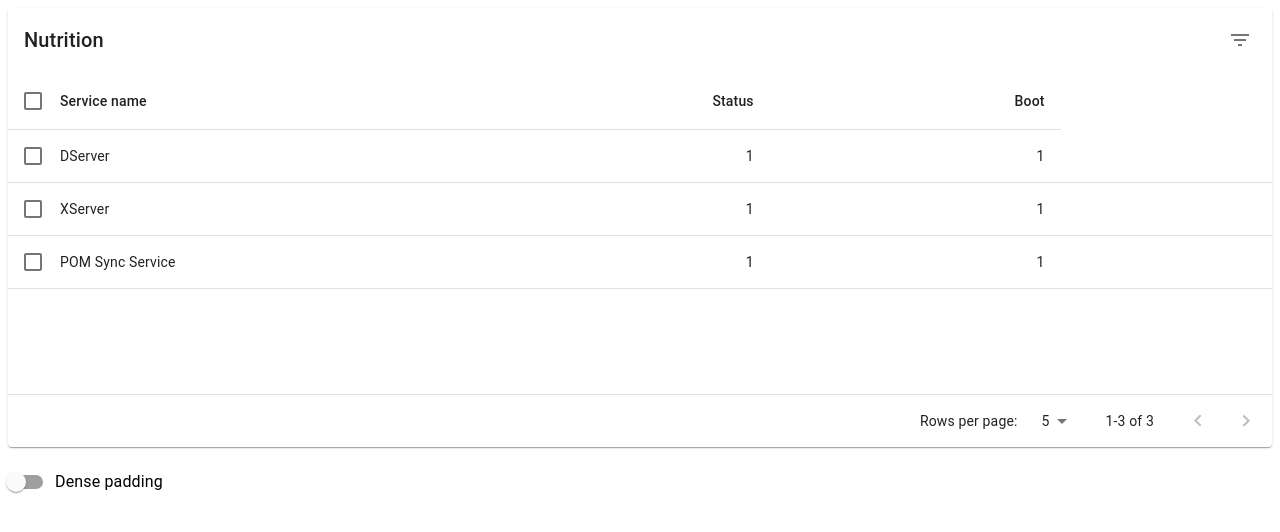
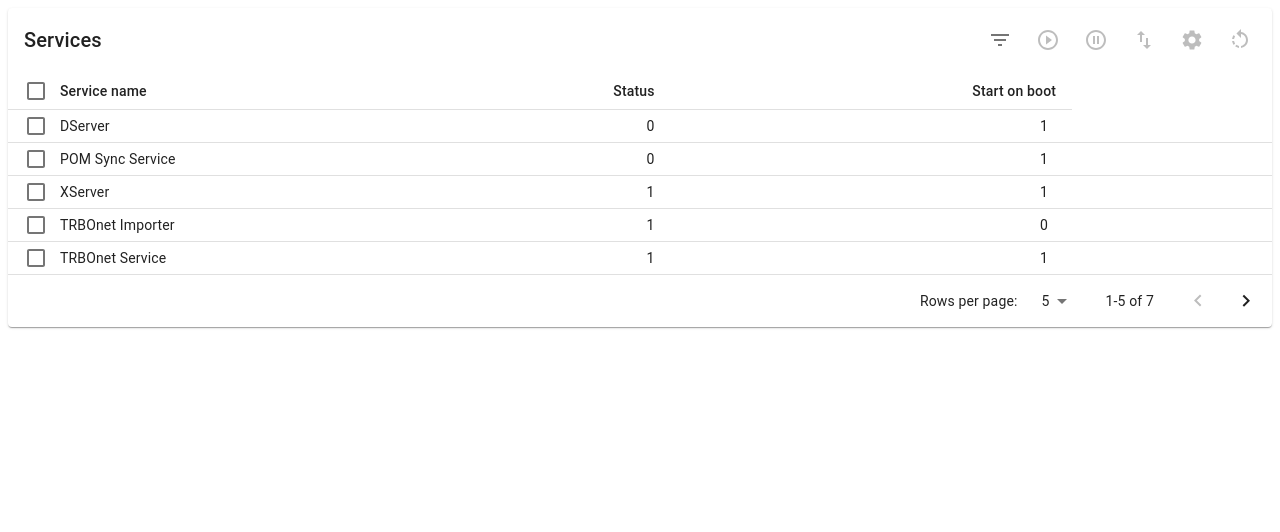
Before and after one commit to t76539/app3, a React (Create React App) app: page / in a window 1280 px wide. Shown: the top 532 px of the page. Built offline with nearby package versions, Linux system fonts and the light colour scheme.

Commit message:
Добавлены иконки

```diff
--- a/src/EnhancedTable.js
+++ b/src/EnhancedTable.js
@@ -16,19 +16,26 @@ import Paper from '@material-ui/core/Paper';
 import Checkbox from '@material-ui/core/Checkbox';
 import IconButton from '@material-ui/core/IconButton';
 import Tooltip from '@material-ui/core/Tooltip';
-import FormControlLabel from '@material-ui/core/FormControlLabel';
-import Switch from '@material-ui/core/Switch';
 import DeleteIcon from '@material-ui/icons/Delete';
 import FilterListIcon from '@material-ui/icons/FilterList';
+import PlayCircleOutlineIcon from '@material-ui/icons/PlayCircleOutline';
+import PauseCircleOutlineIcon from '@material-ui/icons/PauseCircleOutline';
+import RotateLeftIcon from '@material-ui/icons/RotateLeft';
+import SwapVertIcon from '@material-ui/icons/SwapVert';
+import SettingsIcon from '@material-ui/icons/Settings';
 
 function createData(name, status, boot) {
     return {name, calories: status, fat: boot};
 }
 
 const rows = [
-    createData('DServer', 1, 1),
+    createData('DServer', 0, 1),
     createData('XServer', 1, 1),
-    createData('POM Sync Service', 1, 1),
+    createData('POM Sync Service', 0, 1),
+    createData('TRBOnet Importer', 1, 0),
+    createData('TRBOnet Service', 1, 1),
+    createData('RF Switch', 1, 0),
+    createData('Media Switch', 1, 1),
 ];
 
 function descendingComparator(a, b, orderBy) {
@@ -60,7 +67,7 @@ function stableSort(array, comparator) {
 const headCells = [
     {id: 'name', numeric: false, disablePadding: true, label: 'Service name'},
     {id: 'status', numeric: true, disablePadding: false, label: 'Status'},
-    {id: 'boot', numeric: true, disablePadding: false, label: 'Boot'},
+    {id: 'boot', numeric: true, disablePadding: false, label: 'Start on boot'},
 ];
 
 function EnhancedTableHead(props) {
@@ -152,7 +159,7 @@ const EnhancedTableToolbar = (props) => {
                 </Typography>
             ) : (
                 <Typography className={classes.title} variant="h6" id="tableTitle" component="div">
-                    Nutrition
+                    Services
                 </Typography>
             )}
 
@@ -169,6 +176,37 @@ const EnhancedTableToolbar = (props) => {
                     </IconButton>
                 </Tooltip>
             )}
+
+            <Tooltip title="Play">
+                <IconButton aria-label="Play" disabled={numSelected <= 0}>
+                    <PlayCircleOutlineIcon/>
+                </IconButton>
+            </Tooltip>
+
+            <Tooltip title="Pause">
+                <IconButton aria-label="Pause" disabled={numSelected <= 0}>
+                    <PauseCircleOutlineIcon/>
+                </IconButton>
+            </Tooltip>
+
+            <Tooltip title="Restart">
+                <IconButton aria-label="Restart" disabled={numSelected <= 0}>
+                    <SwapVertIcon/>
+                </IconButton>
+            </Tooltip>
+
+            <Tooltip title="Settings">
+                <IconButton aria-label="Settings" disabled={numSelected <= 0}>
+                    <SettingsIcon/>
+                </IconButton>
+            </Tooltip>
+
+            <Tooltip title="Refresh">
+                <IconButton aria-label="Refresh" disabled={numSelected <= 0}>
+                    <RotateLeftIcon/>
+                </IconButton>
+            </Tooltip>
+
         </Toolbar>
     );
 };
@@ -270,7 +308,7 @@ export default function EnhancedTable() {
                     <Table
                         className={classes.table}
                         aria-labelledby="tableTitle"
-                        size={dense ? 'small' : 'medium'}
+                        size='small'
                         aria-label="enhanced table"
                     >
                         <EnhancedTableHead
@@ -316,7 +354,7 @@ export default function EnhancedTable() {
                                     );
                                 })}
                             {emptyRows > 0 && (
-                                <TableRow style={{height: (dense ? 33 : 53) * emptyRows}}>
+                                <TableRow style={{height: 33 * emptyRows}}>
                                     <TableCell colSpan={6}/>
                                 </TableRow>
                             )}
@@ -333,10 +371,6 @@ export default function EnhancedTable() {
                     onChangeRowsPerPage={handleChangeRowsPerPage}
                 />
             </Paper>
-            <FormControlLabel
-                control={<Switch checked={dense} onChange={handleChangeDense}/>}
-                label="Dense padding"
-            />
         </div>
     );
 }
```
